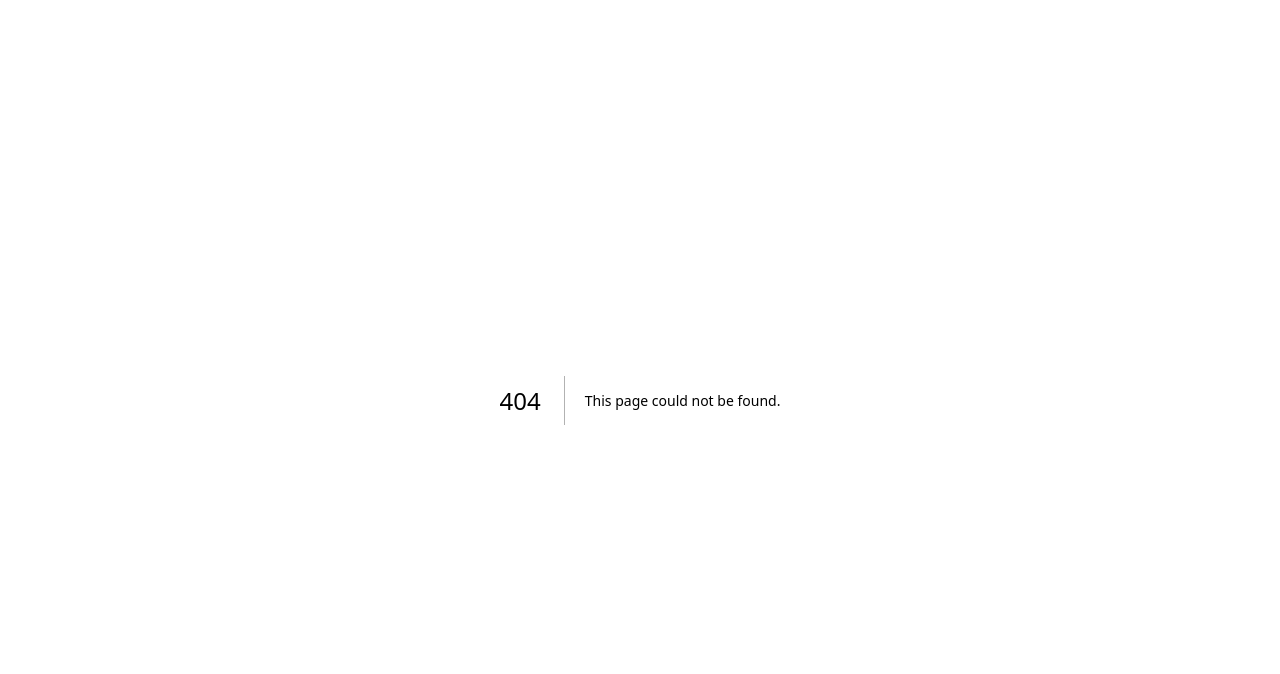
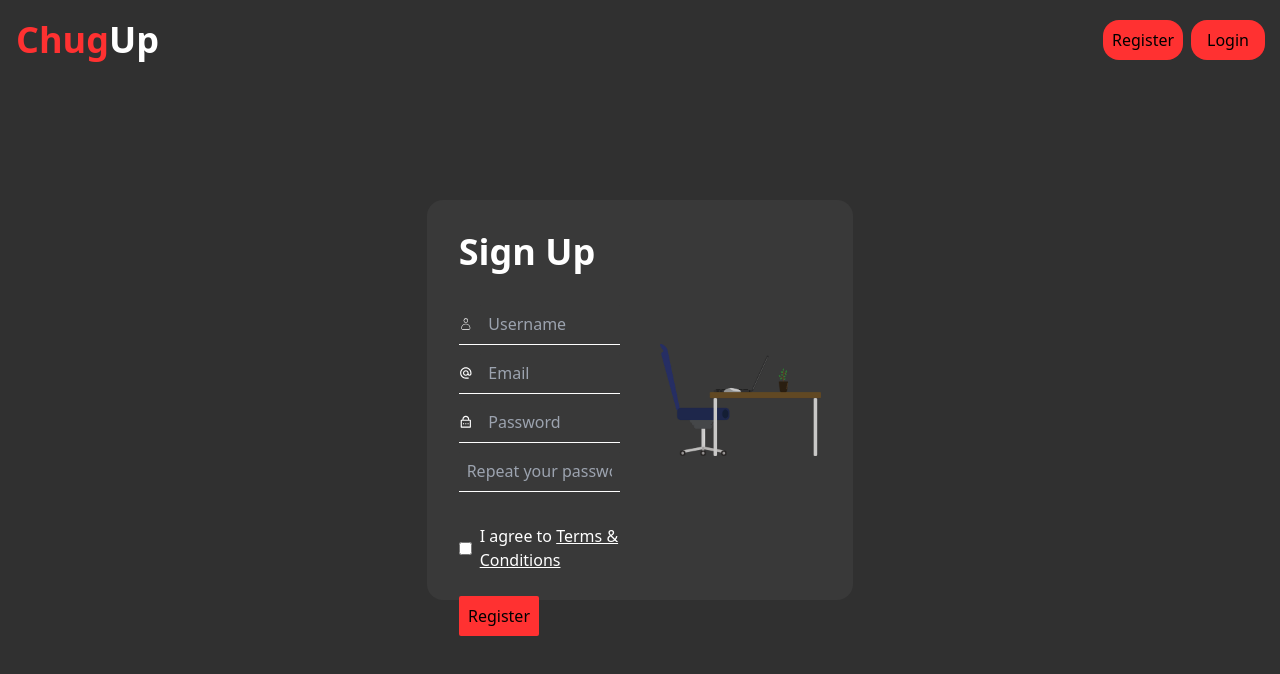
Before and after one commit to inspizzz/chug, a Next.js app: page /register in a window 1280 px wide. Before the commit this address had no page. Shown: the top 674 px of the page. Built offline with nearby package versions, Linux system fonts and the light colour scheme.

Commit message:
added a login and register page, functionally doesnt work but is there

```diff
--- /dev/null
+++ b/app/dashboard/page.jsx
@@ -0,0 +1,7 @@
+export default function DashboardPage() {
+	return (
+		<div className="h-full w-full bg-primary">
+
+		</div>
+	)
+}
--- a/app/globals.css
+++ b/app/globals.css
@@ -1,6 +1,23 @@
 @tailwind base;
 @tailwind components;
 @tailwind utilities;
+
+input:-webkit-autofill,
+input:-webkit-autofill:hover,
+input:-webkit-autofill:focus,
+textarea:-webkit-autofill,
+textarea:-webkit-autofill:hover,
+textarea:-webkit-autofill:focus,
+select:-webkit-autofill,
+select:-webkit-autofill:hover,
+select:-webkit-autofill:focus {
+  border: 1px solid #393939;
+  -webkit-text-fill-color: white;
+  -webkit-box-shadow: 0 0 0px 1000px #393939 inset;
+  box-shadow: 0 0 0px 1000px #393939 inset;
+  transition: background-color 5000s ease-in-out 0s;
+  color: white;
+}
 
 :root {
   --foreground-rgb: 0, 0, 0;
--- a/app/login/page.jsx
+++ b/app/login/page.jsx
@@ -1,9 +1,19 @@
 'use client'
 
+import Link from "next/link";
 import { TopBar } from "@/components/User/TopBar";
+import Image from "next/image";
 import { useState } from "react";
 
+// icons
+import { MdAlternateEmail } from "react-icons/md";
+import { RiLockPasswordLine } from "react-icons/ri";
+
 export default function Login() {
+
+
+	const [ focus1, setFocus1 ] = useState(false)
+	const [ focus2, setFocus2 ] = useState(false)
 
 	const [ username, setUsername ] = useState("")
 	const [ password, setPassword ] = useState("")
@@ -19,12 +29,63 @@ export default function Login() {
 	}
 	return (
 		<div className="w-full h-full bg-primary flex flex-col justify-center">
-			<TopBar name="In" />
+			<TopBar name="Up" />
 
-			<form className="flex flex-col justify-center self-center gap-2" onSubmit={Submit}>
-				<input type="text" className="p-2 bg-white border-none rounded-2xl" onChange={(e) => setUsername(e.target.value)} placeholder="Username" />
-				<input type="password" className="p-2 bg-white border-none rounded-2xl" onChange={(e) => setPassword(e.target.value)} placeholder="Password" />
-				<button type="submit" className="w-1/2 bg-secondary rounded-2xl p-2 self-center cursor-pointer">Login</button>
+			<form className="w-1/3 h-1/2 bg-accent self-center flex justify-center gap-10 z-20 rounded-2xl p-8 min-w-96">
+				<div className="w-1/2 h-full flex flex-col gap-2 justify-between">
+
+					<div className="flex flex-col gap-8">
+						<h1 className="text-white font-extrabold text-4xl">Sign In</h1>
+
+						<div className="flex flex-col gap-2">
+							{/* email */}
+							<div className="flex flex-col">
+								<div className="flex gap-2 w-full h-fit">
+									<MdAlternateEmail className="text-white self-center" />
+									<input
+										type="text"
+										className="w-full border-none bg-accent p-2 rounded-sm outline-none text-white"
+										placeholder="Email"
+										onFocus={() => setFocus1(true)}
+										onBlur={() => setFocus1(false)}
+									/>
+								</div>
+								<div className={focus1 ? "bg-secondary w-full h-[1px]" : "bg-white w-full h-[1px]"}/>
+							</div>
+
+							{/* password */}
+							<div className="flex flex-col">
+								<div className="flex gap-2 w-full h-fit">
+									<RiLockPasswordLine className="text-white self-center" />
+									<input
+										type="password"
+										className="w-full border-none bg-accent p-2 rounded-sm outline-none text-white"
+										placeholder="Password"
+										onFocus={() => setFocus2(true)}
+										onBlur={() => setFocus2(false)}
+									/>
+								</div>
+								<div className={focus2 ? "bg-secondary w-full h-[1px]" : "bg-white w-full h-[1px]"}/>
+							</div>
+						</div>
+					</div>
+
+
+					<div>
+						<button type="submit" className="w-1/2 bg-secondary rounded-sm p-2 mt-4 cursor-pointer hover:shadow-2xl hover:shadow-white">Login</button>
+					</div>
+
+				</div>
+
+				<div className="w-1/2 h-full flex flex-col justify-center">
+					<Image
+						src="/register_image.webp"
+						className="w-full h- self-center"
+						alt={"not found"}
+						width={"200"}
+						height={"200"}/>
+
+				</div>
 			</form>
 		</div>
 
--- /dev/null
+++ b/app/register/page.jsx
@@ -0,0 +1,144 @@
+'use client'
+
+import Link from "next/link";
+import { TopBar } from "@/components/User/TopBar";
+import Image from "next/image";
+import { useState } from "react";
+
+// icons
+import { CiUser } from "react-icons/ci";
+import { MdAlternateEmail } from "react-icons/md";
+import { RiLockPasswordLine } from "react-icons/ri";
+
+
+
+export default function RegisterPage() {
+
+	const [ name, setName ] = useState("")
+	const [ email, setEmail ] = useState("")
+	const [ password, setPassword ] = useState("")
+	const [ passwordConfirm, setPasswordConfirm ] = useState("")
+
+	const [ focus1, setFocus1 ] = useState(false)
+	const [ focus2, setFocus2 ] = useState(false)
+	const [ focus3, setFocus3 ] = useState(false)
+	const [ focus4, setFocus4 ] = useState(false)
+
+	/**
+	 * perform checks on the input fields
+	 */
+	const Check = () => {
+
+	}
+
+	const Submit = (e) => {
+
+		// stop redirecting
+		e.preventDefault()
+
+		// perform the check on input fields
+		if (!Check) return
+
+		console.log("can register")
+	}
+
+	return (
+		<div className="w-full h-full bg-primary flex flex-col justify-center">
+			<TopBar name="Up" />
+
+			<form className="w-1/3 h-1/2 bg-accent self-center flex justify-center gap-10 z-20 rounded-2xl p-8 min-w-96">
+				<div className="w-1/2 h-full flex flex-col gap-2 justify-between">
+
+					<div className="flex flex-col gap-8">
+						<h1 className="text-white font-extrabold text-4xl">Sign Up</h1>
+
+						<div className="flex flex-col gap-2">
+							{/* username */}
+							<div className="flex flex-col">
+								<div className="flex gap-2 w-full h-fit">
+									<CiUser className="text-white self-center" />
+									<input
+										type="text"
+										className="w-full border-none bg-accent p-2 rounded-sm outline-none text-white"
+										placeholder="Username"
+										onFocus={() => setFocus1(true)}
+										onBlur={() => setFocus1(false)}
+									/>
+								</div>
+								<div className={focus1 ? "bg-secondary w-full h-[1px]" : "bg-white w-full h-[1px]"}/>
+							</div>
+
+							{/* email */}
+							<div className="flex flex-col">
+								<div className="flex gap-2 w-full h-fit">
+									<MdAlternateEmail className="text-white self-center" />
+									<input
+										type="text"
+										className="w-full border-none bg-accent p-2 rounded-sm outline-none text-white"
+										placeholder="Email"
+										onFocus={() => setFocus2(true)}
+										onBlur={() => setFocus2(false)}
+									/>
+								</div>
+								<div className={focus2 ? "bg-secondary w-full h-[1px]" : "bg-white w-full h-[1px]"}/>
+							</div>
+
+							{/* password */}
+							<div className="flex flex-col">
+								<div className="flex gap-2 w-full h-fit">
+									<RiLockPasswordLine className="text-white self-center" />
+									<input
+										type="password"
+										className="w-full border-none bg-accent p-2 rounded-sm outline-none text-white"
+										placeholder="Password"
+										onFocus={() => setFocus3(true)}
+										onBlur={() => setFocus3(false)}
+									/>
+								</div>
+								<div className={focus3 ? "bg-secondary w-full h-[1px]" : "bg-white w-full h-[1px]"}/>
+							</div>
+
+							{/* password confirm */}
+							<div className="flex flex-col">
+								<div className="flex gap-2 w-full h-fit">
+									{/* <CiUser className="text-white self-center" /> */}
+									<input
+										type="password"
+										className="w-full border-none bg-accent p-2 rounded-sm outline-none text-white"
+										placeholder="Repeat your password"
+										onFocus={() => setFocus4(true)}
+										onBlur={() => setFocus4(false)}
+										autoComplete="off"
+										onPaste={(e) => {e.preventDefault()}}
+									/>
+								</div>
+								<div className={focus4 ? "bg-secondary w-full h-[1px]" : "bg-white w-full h-[1px]"}/>
+							</div>
+						</div>
+
+						<div className="flex gap-2">
+							<input type="checkbox" className="self-center" />
+							<p className="text-white">I agree to <Link href={"/terms"} className="underline cursor-pointer">Terms & Conditions</Link></p>
+						</div>
+					</div>
+
+
+					<div>
+						<button type="submit" className="w-1/2 bg-secondary rounded-sm p-2 mt-4 cursor-pointer hover:shadow-2xl hover:shadow-white">Register</button>
+					</div>
+
+				</div>
+
+				<div className="w-1/2 h-full flex flex-col justify-center">
+					<Image
+						src="/login_image.webp"
+						className="w-full h- self-center"
+						alt={"not found"}
+						width={"200"}
+						height={"200"}/>
+
+				</div>
+			</form>
+		</div>
+	)
+}
--- a/components/User/TopBar/index.jsx
+++ b/components/User/TopBar/index.jsx
@@ -7,10 +7,21 @@ export function TopBar({ name="" }) {
 				<Link href={"/"} className="text-secondary self-center font-extrabold text-4xl cursor-pointer select-none">Chug<span className='text-white font-extrabold text-4xl cursor-pointer select-none'>{name}</span></Link>
 			</div>
 
-			<div className="self-center w-fit h-full flex justify-center p-4">
-				<div className="h-full aspect-square rounded-full bg-secondary self-center">
+			<div className="self-center w-48 h-full flex justify-center p-4">
+				{
+					// is the user logged in?
+					false ? (
+						<div className="h-full aspect-square rounded-full bg-secondary self-center">
 
-				</div>
+						</div>
+					) : (
+						<div className="h-full w-full self-center flex justify-center gap-2 text-balance">
+							<Link href={"register"} className="w-1/2 bg-secondary rounded-2xl flex justify-center self-center px-4 py-2">Register</Link>
+							<Link href={"login"} className="w-1/2 bg-secondary rounded-2xl flex justify-center self-center px-4 py-2">Login</Link>
+						</div>
+					)
+				}
+
 			</div>
 
 		</div>
```
Also changed, not shown: public/login_image.webp (added), public/register_image.webp (added).
